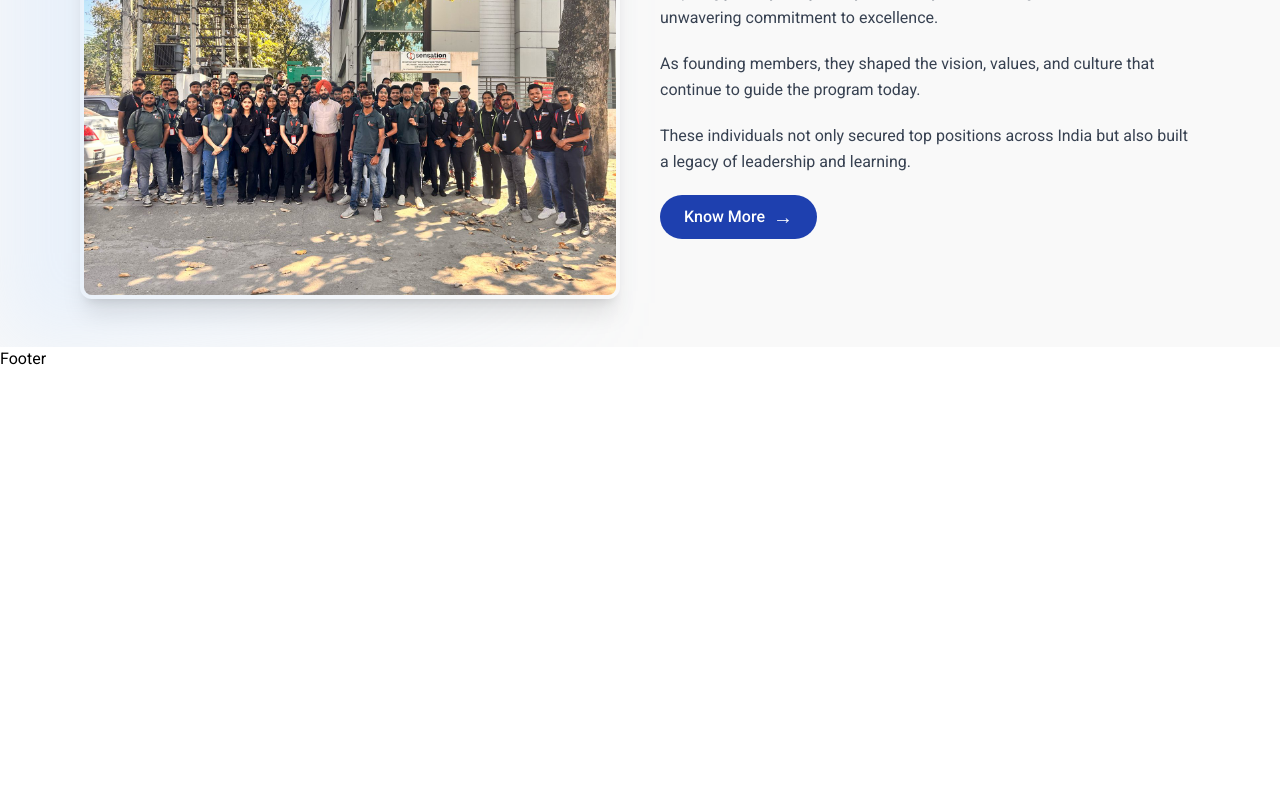
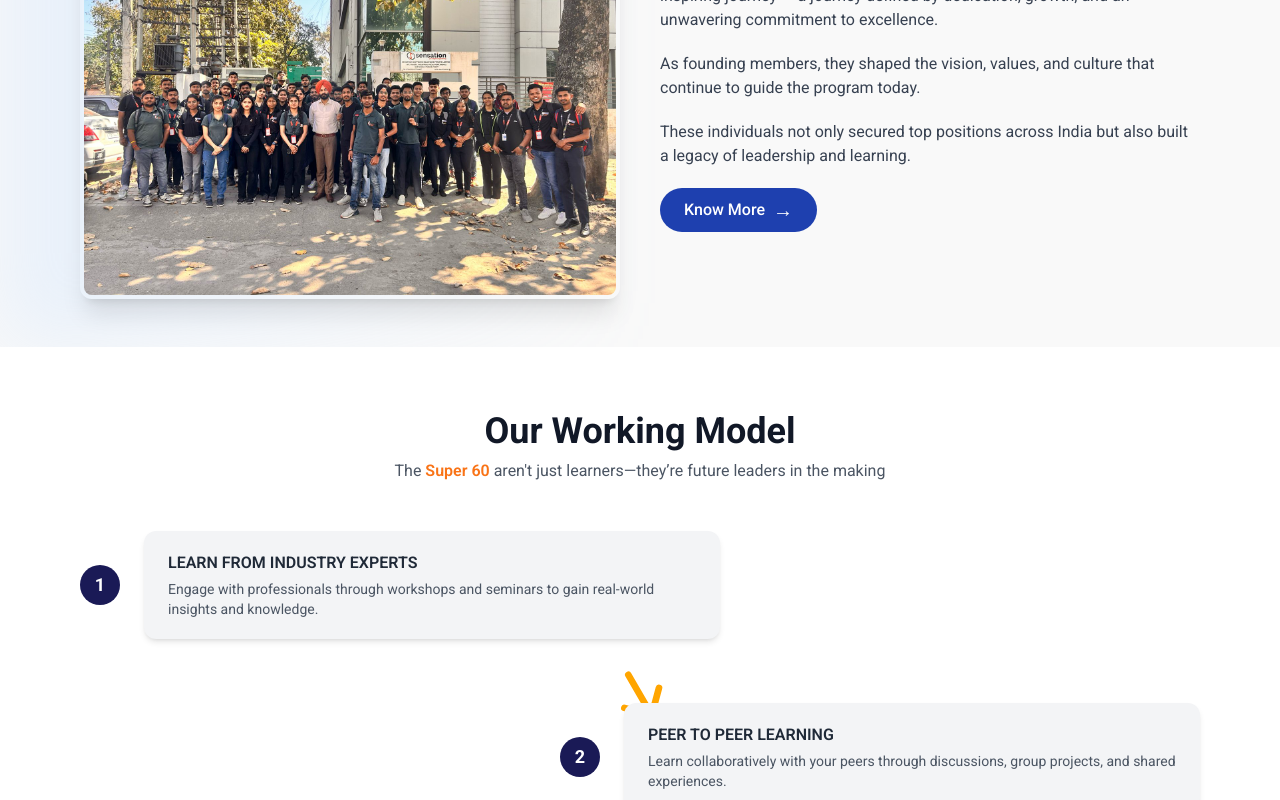
Before and after one commit to Uditkrpathak/Super_60, a React (Vite) app in the folder Frontend/: page /about in a window 1280 px wide. Shown: the part 360-1160 px from the top of the page. Before the commit the page ends 800 px from the top, so only its background shows below. Built offline with nearby package versions, Linux system fonts and the light colour scheme.

Commit message:
makin some change in working model

```diff
--- a/Frontend/package.json
+++ b/Frontend/package.json
@@ -11,6 +11,7 @@
   },
   "dependencies": {
     "@tailwindcss/vite": "^4.1.10",
+    "aos": "^2.3.4",
     "axios": "^1.10.0",
     "framer-motion": "^12.19.1",
     "react": "^19.1.0",
--- a/Frontend/src/Components/About/Batch.jsx
+++ b/Frontend/src/Components/About/Batch.jsx
@@ -1,106 +1,68 @@
-import React from 'react';
-import { motion } from 'framer-motion';
-import batchImage from '../../assets/photo.jpg'; // Replace with your actual path
-
-const paragraphVariants = {
-  hidden: { opacity: 0, y: 20 },
-  visible: (i) => ({
-    opacity: 1,
-    y: 0,
-    transition: { delay: i * 0.3, duration: 0.6 },
-  }),
-};
+import React, { useEffect } from 'react';
+import AOS from 'aos';
+import 'aos/dist/aos.css';
+import batchImage from '../../assets/photo.jpg';
 
 const BatchSection = () => {
+  useEffect(() => {
+    AOS.init({ once: true, duration: 800 });
+  }, []);
+
+  const paragraphs = [
+    "The committed batch of Super 60 marked the beginning of a bold and inspiring journey — a journey defined by dedication, growth, and an unwavering commitment to excellence.",
+    "As founding members, they shaped the vision, values, and culture that continue to guide the program today.",
+    "These individuals not only secured top positions across India but also built a legacy of leadership and learning.",
+  ];
+
   return (
-    <motion.section
-      initial={{ opacity: 0 }}
-      whileInView={{ opacity: 1 }}
-      transition={{ duration: 0.8 }}
-      viewport={{ once: true }}
-      className="relative py-12 px-6 md:px-20 bg-[#f9f9f9] mt-12 overflow-hidden"
-    >
+    <section className="relative py-12 px-6 md:px-20 bg-[#f9f9f9] mt-12 overflow-hidden">
 
       <div className="absolute inset-0 bg-gradient-to-r from-blue-200 via-transparent to-orange-200 blur-2xl opacity-30 pointer-events-none" />
 
-      <div className="text-center mb-10 relative z-10">
-        <motion.h2
-          className="text-3xl md:text-4xl font-bold text-gray-800"
-          initial={{ opacity: 0, y: -20 }}
-          animate={{ opacity: 1, y: 0 }}
-          transition={{ duration: 0.6 }}
-        >
+
+      <div className="text-center mb-10 relative z-10" data-aos="fade-up">
+        <h2 className="text-3xl md:text-4xl font-bold text-gray-800">
           Batch Profiles
-        </motion.h2>
+        </h2>
+        <div className="inline-block mt-2 px-4 py-1 text-sm bg-white text-blue-800 rounded-full font-semibold" data-aos="zoom-in" data-aos-delay="300">
+          Legacy Begins Here
+        </div>
+        <p className="text-gray-600 mt-4" data-aos="fade-up" data-aos-delay="500">
+          Explore the Super 60 journey and the impactful legacy of its trailblazing batches.
+        </p>
+      </div>
 
 
-        <motion.div
-          initial={{ opacity: 0, scale: 0.8 }}
-          animate={{ opacity: 1, scale: 1 }}
-          transition={{ delay: 0.5, type: 'spring', stiffness: 120 }}
-          className="inline-block mt-2 px-4 py-1 text-sm bg-white text-blue-800 rounded-full font-semibold"
-        >
-          Legacy Begins Here
-        </motion.div>
+      <div className="flex flex-col md:flex-row items-center gap-10 relative z-10">
 
-        <motion.p
-          className="text-gray-600 mt-4"
-          initial={{ opacity: 0 }}
-          animate={{ opacity: 1 }}
-          transition={{ delay: 0.7, duration: 0.6 }}
-        >
-          Explore the Super 60 journey and the impactful legacy of its trailblazing batches.
-        </motion.p>
-      </div>
 
-      <div className="flex flex-col md:flex-row items-center gap-10 relative z-10">
-        <motion.div
-          className="w-full md:w-1/2"
-          initial={{ opacity: 0, x: -50 }}
-          whileInView={{ opacity: 1, x: 0 }}
-          transition={{ duration: 0.8 }}
-          viewport={{ once: true }}
-        >
-          <motion.img
+        <div className="w-full md:w-1/2" data-aos="fade-right">
+          <img
             src={batchImage}
             alt="Super 60 Batch"
-            className="rounded-xl shadow-xl w-full object-cover border-4 border-transparent transition-all duration-500"
-            whileHover={{ scale: 1.05 }}
-            transition={{ type: 'spring', stiffness: 300 }}
+            className="rounded-xl shadow-xl w-full object-cover border-4 border-transparent transition-transform hover:scale-105 duration-500"
           />
-        </motion.div>
+        </div>
+
 
         <div className="w-full md:w-1/2 text-gray-700 space-y-5">
-          {[
-            "The committed batch of Super 60 marked the beginning of a bold and inspiring journey — a journey defined by dedication, growth, and an unwavering commitment to excellence.",
-            "As founding members, they shaped the vision, values, and culture that continue to guide the program today.",
-            "These individuals not only secured top positions across India but also built a legacy of leadership and learning."
-          ].map((text, index) => (
-            <motion.p
-              key={index}
-              custom={index}
-              variants={paragraphVariants}
-              initial="hidden"
-              whileInView="visible"
-              viewport={{ once: true }}
-              className="leading-relaxed"
-            >
+          {paragraphs.map((text, i) => (
+            <p key={i} data-aos="fade-left" data-aos-delay={i * 200}>
               {text}
-            </motion.p>
+            </p>
           ))}
 
-          <motion.button
-            whileHover={{ scale: 1.05 }}
-            whileTap={{ scale: 0.95 }}
-
-  className="mt-4 px-6 py-2 bg-blue-800 text-white font-medium rounded-full flex items-center gap-2 transition-all"
->
+          <button
+            className="mt-4 px-6 py-2 bg-blue-800 text-white font-medium rounded-full flex items-center gap-2 transition-transform hover:scale-105"
+            data-aos="zoom-in-up"
+            data-aos-delay="700"
+          >
             Know More
             <span className="text-xl">&#8594;</span>
-          </motion.button>
+          </button>
         </div>
       </div>
-    </motion.section>
+    </section>
   );
 };
 
--- /dev/null
+++ b/Frontend/src/Components/About/Workingmodel.jsx
@@ -0,0 +1,84 @@
+import React from 'react';
+import { useEffect } from 'react';
+import AOS from 'aos';
+import 'aos/dist/aos.css';
+
+const steps = [
+  {
+    id: 1,
+    title: "LEARN FROM INDUSTRY EXPERTS",
+    description: "Engage with professionals through workshops and seminars to gain real-world insights and knowledge.",
+  },
+  {
+    id: 2,
+    title: "PEER TO PEER LEARNING",
+    description: "Learn collaboratively with your peers through discussions, group projects, and shared experiences.",
+  },
+  {
+    id: 3,
+    title: "APPLY KNOWLEDGE PRACTICALLY",
+    description: "Implement what you've learned in real projects, internships, and case studies for hands-on experience.",
+  },
+];
+
+const WorkingModel = () => {
+  useEffect(() => {
+    AOS.init({ duration: 1000 });
+  }, []);
+
+  return (
+    <section className="py-16 px-6 md:px-20 bg-white text-center">
+      <h2 className="text-3xl md:text-4xl font-bold text-gray-900 mb-2">
+        Our Working Model
+      </h2>
+      <p className="text-gray-600 mb-12">
+        The <span className="text-orange-500 font-semibold">Super 60</span> aren't just learners—they’re future leaders in the making
+      </p>
+
+      <div className="flex flex-col gap-16 relative">
+        {steps.map((step, index) => (
+          <div
+            key={step.id}
+            className={`flex flex-col md:flex-row items-center justify-${index % 2 === 0 ? 'start' : 'end'} gap-6 relative`}
+            data-aos="fade-up"
+          >
+            {/* Number Circle */}
+            <div className="flex items-center justify-center bg-[#1a1a56] text-white font-bold w-10 h-10 rounded-full text-lg">
+              {step.id}
+            </div>
+
+            {/* Text Block */}
+            <div className="bg-gray-100 rounded-xl px-6 py-5 max-w-xl text-left shadow-md">
+              <h3 className="text-md font-semibold text-gray-800">{step.title}</h3>
+              <p className="text-gray-600 mt-1 text-sm">{step.description}</p>
+            </div>
+
+            {/* Arrow */}
+            {index < steps.length - 1 && (
+              <div className="absolute md:block hidden left-1/2 top-full mt-4 transform -translate-x-1/2 z-0">
+                <svg
+                  xmlns="http://www.w3.org/2000/svg"
+                  width="80"
+                  height="80"
+                  fill="none"
+                  viewBox="0 0 24 24"
+                  stroke="orange"
+                  strokeWidth="2"
+                  className="rotate-[60deg]"
+                >
+                  <path
+                    strokeLinecap="round"
+                    strokeLinejoin="round"
+                    d="M5 12h14m0 0l-6-6m6 6l-6 6"
+                  />
+                </svg>
+              </div>
+            )}
+          </div>
+        ))}
+      </div>
+    </section>
+  );
+};
+
+export default WorkingModel;
--- a/Frontend/src/Pages/About.jsx
+++ b/Frontend/src/Pages/About.jsx
@@ -1,10 +1,12 @@
 import React from 'react'
 import Batch from '../Components/About/Batch.jsx'
+import WorkingModel from '../Components/About/Workingmodel.jsx'
 
 const About = () => {
   return (
    <div>
     <Batch/>
+    <WorkingModel/>
    </div>
   )
 }
```
Also changed, not shown: 1 other file (tests, documents, lock files or other folders).
